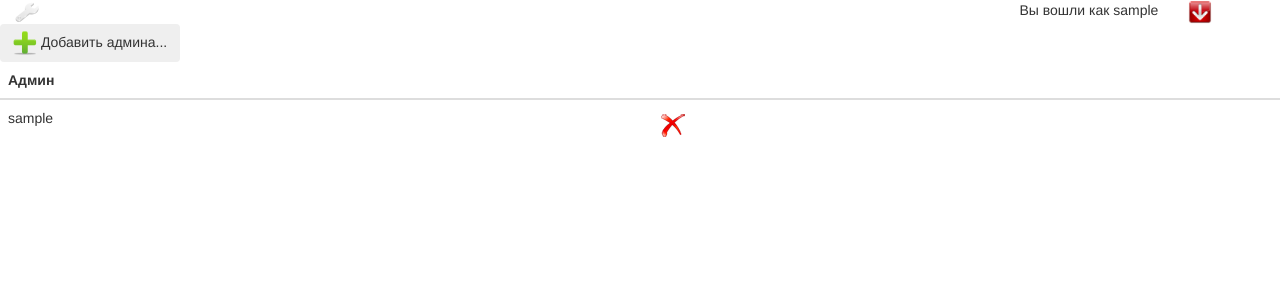
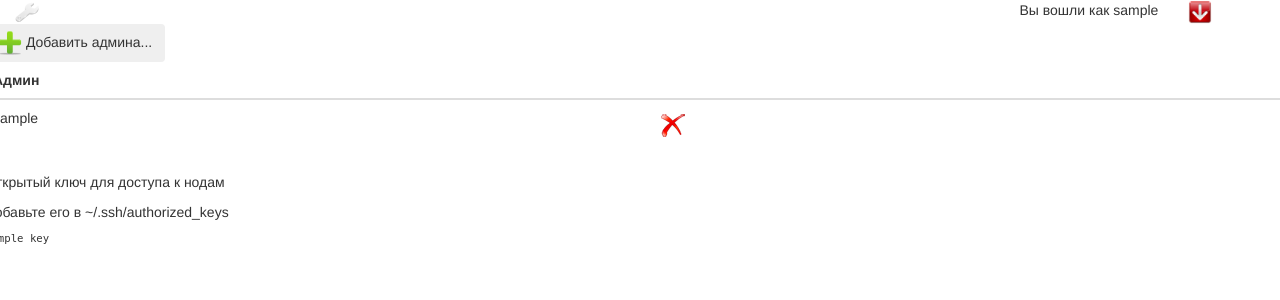
Before and after one commit to redeyed-dp/node-watcher, a Flask app: template app/templates/admins.html in a window 1280 px wide. Shown: the top 300 px of the page. Run offline with Flask 2, Linux system fonts and the light colour scheme; a user stored in the database is signed in; tables that the repository leaves empty hold one stand-in row (values such as "Sample post"); the template is opened without the code that fills it: values that come from a table or form of the project are taken from there, most other values are stand-ins (such as "Sample title", 1, 10 or a date in 2020); some libraries are stand-ins or nearby versions.

Commit message:
SSH key displayed in settings

```diff
--- a/app/handler.py
+++ b/app/handler.py
@@ -1,4 +1,5 @@
 from paramiko import SSHClient, AutoAddPolicy, RSAKey
+from app import app
 
 class NodeHandler():
     def __init__(self, template, ip, login="root", password=""):
@@ -14,7 +15,7 @@
             if self.password:
                 self.ssh.connect(hostname=self.ip, username=self.login, password=self.password, look_for_keys=False, allow_agent=False)
             else:
-                key = RSAKey.from_private_key_file("/home/redeyed/.ssh/id_rsa")
+                key = RSAKey.from_private_key_file(app.config['DEFAULT_SSH_KEY_PATH'] + 'id_rsa')
                 self.ssh.connect(hostname=self.ip, username=self.login, pkey=key, look_for_keys=False)
             return True
         except:
--- /dev/null
+++ b/app/static/css/settings.css
@@ -0,0 +1,4 @@
+#ssh-key {
+    word-break: break-all;
+    font: 8pt monospace;
+}
--- a/app/templates/admins.html
+++ b/app/templates/admins.html
@@ -20,8 +20,7 @@
     </div>
 {% endblock %}
 {% block app_content %}
-
-<div class="row-fluid">
+<div class="row">
     <div class="col-4 p-4">
         <button class="btn btn-light m-2" data-toggle="modal" data-target="#admin-window" data-action="add">
             <img src="{{ url_for('static', filename='img/add24.png') }}"> Добавить админа...
@@ -47,6 +46,11 @@
             {% endfor %}
         </table>
     </div>
+    <div class="col-6 p-4 offset-1 border border-dark">
+        <p>Открытый ключ для доступа к нодам</p>
+        <p>Добавьте его в ~/.ssh/authorized_keys</p>
+        <p id="ssh-key">{{ key }}</p>
+    </div>
 </div>
 
 {% endblock %}
@@ -55,3 +59,8 @@
     {{ super() }}
     <script src="{{ url_for('static', filename='js/equipment.js') }}"></script>
 {% endblock %}
+
+{% block styles %}
+    {{ super() }}
+    <link rel="stylesheet" href="{{ url_for('static', filename='css/settings.css') }}">
+{% endblock %}
--- a/app/views.py
+++ b/app/views.py
@@ -46,7 +46,10 @@
         flash(f"Добавлен администратор {admin.login}")
         return redirect(url_for("admins"))
     admins = db.session.query(Admin).all()
-    return render_template("admins.html", form=form, admins=admins)
+    f = open(app.config['DEFAULT_SSH_KEY_PATH'] + 'id_rsa.pub')
+    key = ''.join(f.readlines())
+    f.close()
+    return render_template("admins.html", form=form, admins=admins, key=key)
 
 @app.route('/admins/del/<int:id>')
 @login_required
--- a/config.py
+++ b/config.py
@@ -4,3 +4,5 @@
 # MySQL
 SQLALCHEMY_DATABASE_URI = 'sqlite:///config.db'
 SQLALCHEMY_TRACK_MODIFICATIONS = False
+
+DEFAULT_SSH_KEY_PATH='/home/redeyed/.ssh/'
```
Also changed, not shown: 1 other file.
